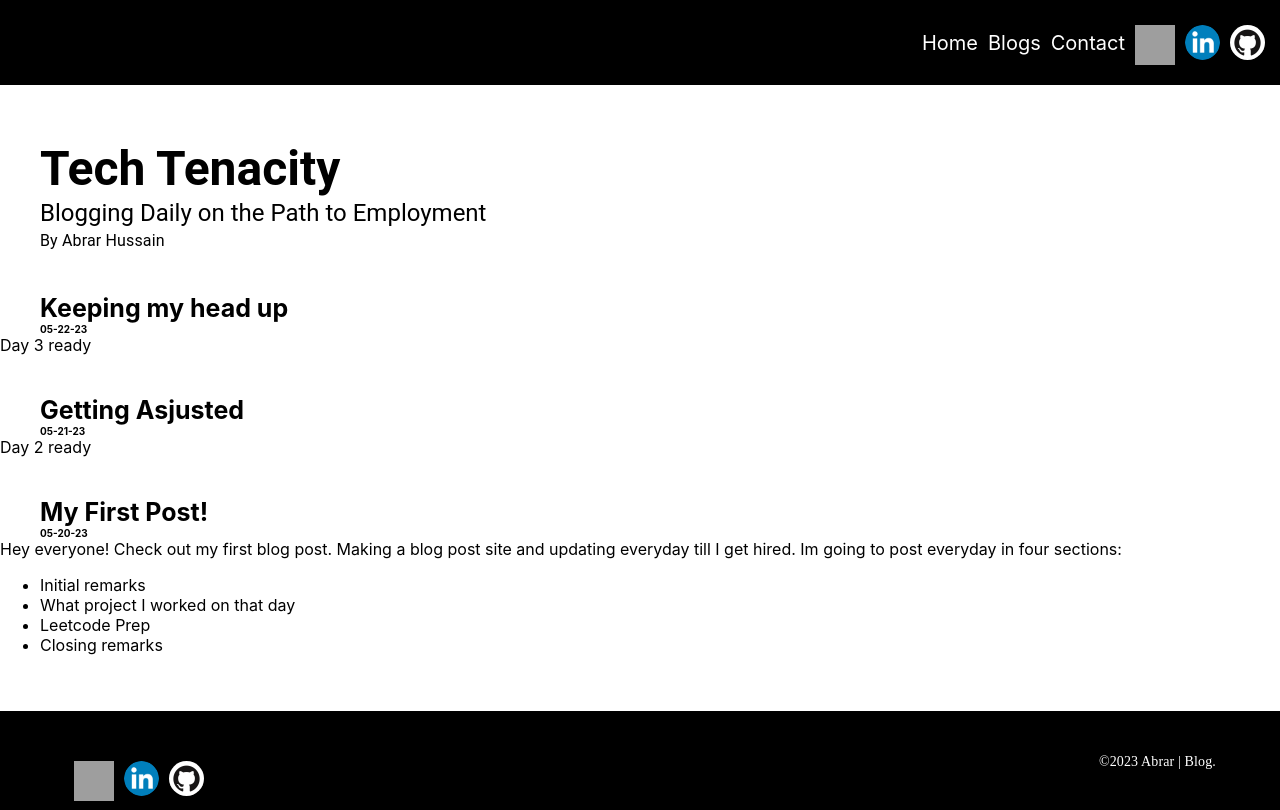
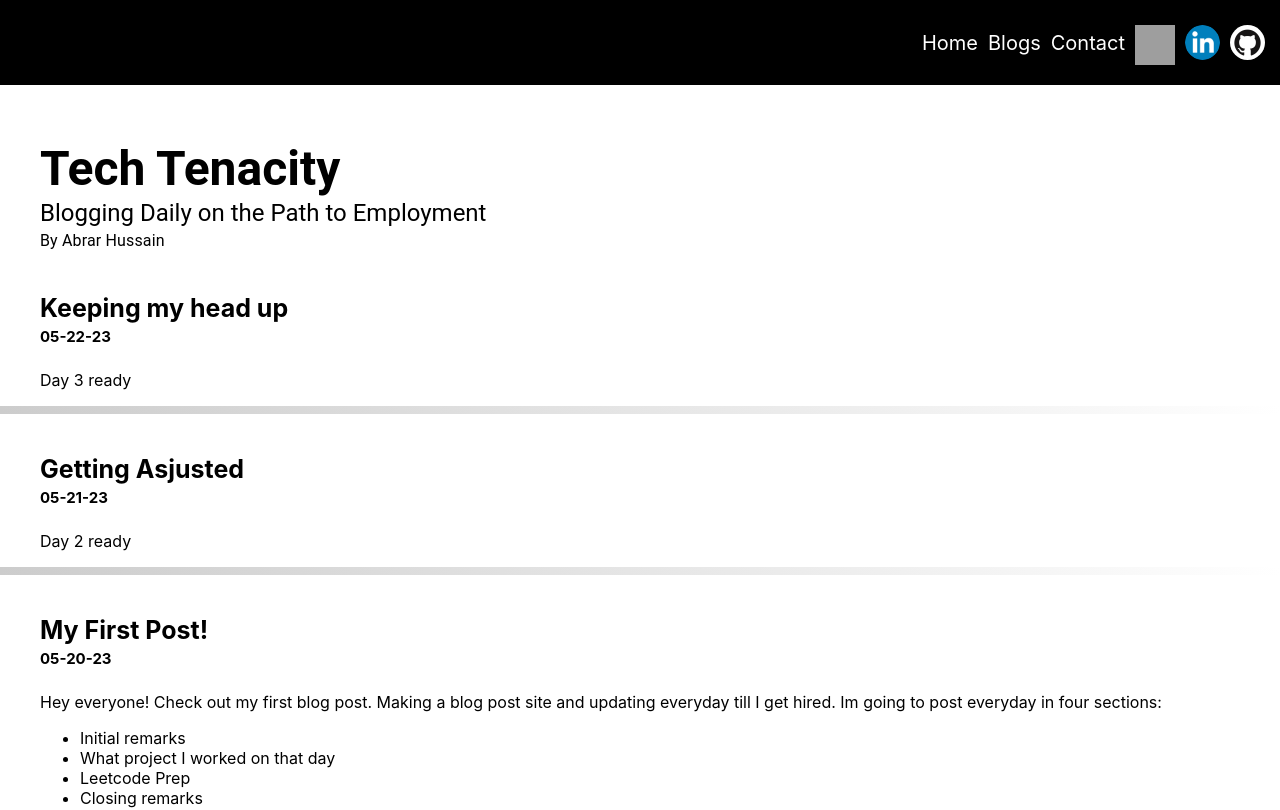
Before and after one commit to abrarhussain-00/devDiary, a React (Create React App) app: page /blogs in a window 1280 px wide. Shown: the top 810 px of the page. Built offline with nearby package versions, Linux system fonts and the light colour scheme; grey boxes are pictures that could not be loaded.

Commit message:
blog link fixed title component added correctly

```diff
--- a/src/App.tsx
+++ b/src/App.tsx
@@ -1,8 +1,6 @@
 import React from 'react';
 import { BrowserRouter as Router, Routes, Route } from 'react-router-dom';
 import NavBar from './components/NavBar';
-import Title from './components/Title';
-import Home from './views/Home';
 import Blog from './views/Blog';
 import Contact from './views/Contact';
 import BlogTop from './components/BlogTop';
@@ -16,7 +14,6 @@ function App() {
     <Router>
       <div className="App" style={{ display: 'flex', flexDirection: 'column', minHeight: '100vh' }}>
         <NavBar />
-        <Title />
         <Routes>
           <Route path="/" element={<BlogTop />} />
           <Route path="/blogs" element={<Blog />} />
--- a/src/components/BlogTop.tsx
+++ b/src/components/BlogTop.tsx
@@ -2,6 +2,7 @@ import React from 'react';
 import { Link } from "react-router-dom";
 import { Box, Typography, Button } from '@material-ui/core';
 import { makeStyles } from '@material-ui/core/styles';
+import Title from './Title';
 
 const useStyles = makeStyles((theme) => ({
   container: {
@@ -31,7 +32,7 @@ const useStyles = makeStyles((theme) => ({
     borderRadius: '9999px',
     padding: '0.375rem 0.75rem',
     fontWeight: 'bold',
-    backgroundColor:'white'
+    backgroundColor: 'white'
   },
   description: {
     padding: '0.375rem 0.75rem',
@@ -58,6 +59,9 @@ const BlogTop = () => {
   const classes = useStyles();
 
   return (
+    <Box>
+      <Title />
+      <Typography variant='h5' style={{marginTop:'0.75rem', marginLeft:'5vh'}}>***Last three posts 📝:</Typography>
       <Box className={classes.gridContainer}>
         <Box className={classes.container}>
           <Box className={classes.tagContainer}>
@@ -95,6 +99,8 @@ const BlogTop = () => {
           </Box>
         </Box>
       </Box>
+    </Box>
+
   );
 };
 
--- a/src/components/ContactForm.tsx
+++ b/src/components/ContactForm.tsx
@@ -87,6 +87,13 @@ const ContactForm = () => {
               <img className={classes.image} src="../assets/contact-image.jpeg" alt="contact" />
             </motion.div>
           </Grid>
+          <div
+            style={{
+              width: '1px',
+              height: '25rem',
+              backgroundColor: 'black',
+            }}
+          ></div>
           <motion.div
             initial="hidden"
             whileInView="visible"
@@ -120,6 +127,8 @@ const ContactForm = () => {
                       : 'Max length is 100 characters.'
                     : ''
                 }
+                style={{ marginTop: '3vh', width: '75%', marginLeft: '5vh' }}
+
               />
               <TextField
                 fullWidth
@@ -137,7 +146,7 @@ const ContactForm = () => {
                       : 'Please enter a valid email address.'
                     : ''
                 }
-                style={{ marginTop: '3vh' }}
+                style={{ marginTop: '3vh', width: '75%', marginLeft: '5vh' }}
               />
               <TextField
                 fullWidth
@@ -157,7 +166,7 @@ const ContactForm = () => {
                       : 'Max length is 2000 characters.'
                     : ''
                 }
-                style={{ marginTop: '3vh' }}
+                style={{ marginTop: '3vh', width: '75%', marginLeft: '5vh' }}
               />
               <div className="flex">
                 <Button
@@ -167,17 +176,13 @@ const ContactForm = () => {
                     fontWeight: 'bold',
                     marginTop: '3vh',
                     display: 'flex',
+                    backgroundColor: "black",
+                    marginLeft: '5vh',
                     alignItems: 'center',
                   }}
                   type="submit"
                 >
-                  <span style={{ marginRight: '10px', color: 'black' }}>SUBMIT FORM</span>
-                  <img
-                    width="24"
-                    height="24"
-                    src="https://img.icons8.com/material-sharp/24/filled-sent.png"
-                    alt="filled-sent"
-                  />
+                  <span style={{ color: 'white' }}>SUBMIT FORM</span>
                 </Button>
               </div>
             </form>
--- /dev/null
+++ b/src/components/LineGradient.tsx
@@ -0,0 +1,22 @@
+import React from 'react';
+import { makeStyles, Theme } from '@material-ui/core/styles';
+
+const useStyles = makeStyles((theme: Theme) => ({
+  root: {
+    height: '0.5rem',
+    background: 'linear-gradient(to right, #CCCCCC, #FFFFFF)', // Replace with your desired shades of gray
+    [theme.breakpoints.down('sm')]: {
+      width: '100%',
+    },
+    marginTop: '1rem', // Add marginTop style
+
+  },
+}));
+
+const LineGradient: React.FC = () => {
+  const classes = useStyles();
+
+  return <div className={classes.root} />;
+};
+
+export default LineGradient;
--- a/src/components/Posts/PostOne.tsx
+++ b/src/components/Posts/PostOne.tsx
@@ -4,21 +4,22 @@ import { makeStyles } from '@material-ui/core/styles';
 
 
 const useStyles = makeStyles(() => ({
-    date: {
-        fontSize: '10px',
-        padding: '0vh 0rem 0vh 5vh',
-        fontWeight: 'bold'
-    },
     title: {
         fontSize: '25px',
         padding: '0vh 0rem 0vh 5vh',
         fontWeight: 'bold',
         backgroundColor: 'white'
     },
+    date: {
+        fontSize: '15px',
+        padding: '0vh 0rem 0vh 5vh',
+        fontWeight: 'bold',
+        marginTop:'0.25rem'
+    },
     description: {
-        padding: '0.375rem 0.75rem',
         display: 'inline-block',
-        textAlign: 'left',
+        marginLeft: '5vh',
+        marginTop: '3vh'
     },
 }));
 
@@ -34,7 +35,7 @@ const PostOne = () => {
                 <Box>
                     <Box className={classes.date}>05-20-23</Box>
                 </Box>
-                <Box>
+                <Box className={classes.description}>
                     Hey everyone! Check out my first blog post. Making a blog post site and updating everyday till I get hired. Im
                     going to post everyday in four sections:
                     <ul>
--- a/src/components/Posts/PostThree.tsx
+++ b/src/components/Posts/PostThree.tsx
@@ -4,21 +4,22 @@ import { makeStyles } from '@material-ui/core/styles';
 
 
 const useStyles = makeStyles(() => ({
-    date: {
-        fontSize: '10px',
-        padding: '0vh 0rem 0vh 5vh',
-        fontWeight: 'bold'
-    },
     title: {
         fontSize: '25px',
         padding: '0vh 0rem 0vh 5vh',
         fontWeight: 'bold',
         backgroundColor: 'white'
     },
+    date: {
+        fontSize: '15px',
+        padding: '0vh 0rem 0vh 5vh',
+        fontWeight: 'bold',
+        marginTop:'0.25rem'
+    },
     description: {
-        padding: '0.375rem 0.75rem',
         display: 'inline-block',
-        textAlign: 'left',
+        marginLeft: '5vh',
+        marginTop: '3vh'
     },
 }));
 
@@ -34,7 +35,7 @@ const PostThree = () => {
                 <Box>
                     <Box className={classes.date}>05-22-23</Box>
                 </Box>
-                <Box>
+                <Box className={classes.description}>
                     Day 3 ready
                 </Box>
             </Box>
--- a/src/components/Posts/PostTwo.tsx
+++ b/src/components/Posts/PostTwo.tsx
@@ -4,21 +4,22 @@ import { makeStyles } from '@material-ui/core/styles';
 
 
 const useStyles = makeStyles(() => ({
-    date: {
-        fontSize: '10px',
-        padding: '0vh 0rem 0vh 5vh',
-        fontWeight: 'bold'
-    },
     title: {
         fontSize: '25px',
         padding: '0vh 0rem 0vh 5vh',
         fontWeight: 'bold',
         backgroundColor: 'white'
     },
+    date: {
+        fontSize: '15px',
+        padding: '0vh 0rem 0vh 5vh',
+        fontWeight: 'bold',
+        marginTop:'0.25rem'
+    },
     description: {
-        padding: '0.375rem 0.75rem',
         display: 'inline-block',
-        textAlign: 'left',
+        marginLeft: '5vh',
+        marginTop: '3vh'
     },
 }));
 
@@ -34,7 +35,7 @@ const PostTwo = () => {
                 <Box>
                     <Box className={classes.date}>05-21-23</Box>
                 </Box>
-                <Box>
+                <Box className={classes.description}>
                     Day 2 ready
                 </Box>
             </Box>
--- a/src/views/Blog.tsx
+++ b/src/views/Blog.tsx
@@ -1,4 +1,6 @@
 import React from 'react'
+import Title from '../components/Title'
+import LineGradient from '../components/LineGradient'
 import PostOne from '../components/Posts/PostOne'
 import PostTwo from '../components/Posts/PostTwo'
 import PostThree from '../components/Posts/PostThree'
@@ -6,8 +8,11 @@ import PostThree from '../components/Posts/PostThree'
 const Blog = () => {
   return (
     <div>
+      <Title/>
       <PostThree/>
+      <LineGradient/>
       <PostTwo/>
+      <LineGradient/>
       <PostOne/>
     </div>
   )
```
Also changed, not shown: src/views/Home.tsx (deleted, +0 -16 lines). Lines whose indentation alone changed are shown as unchanged.
